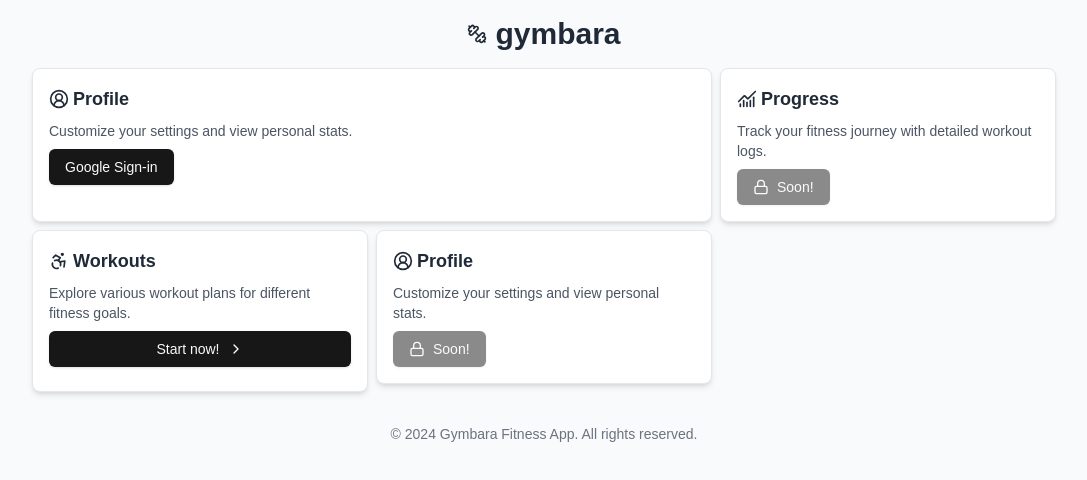
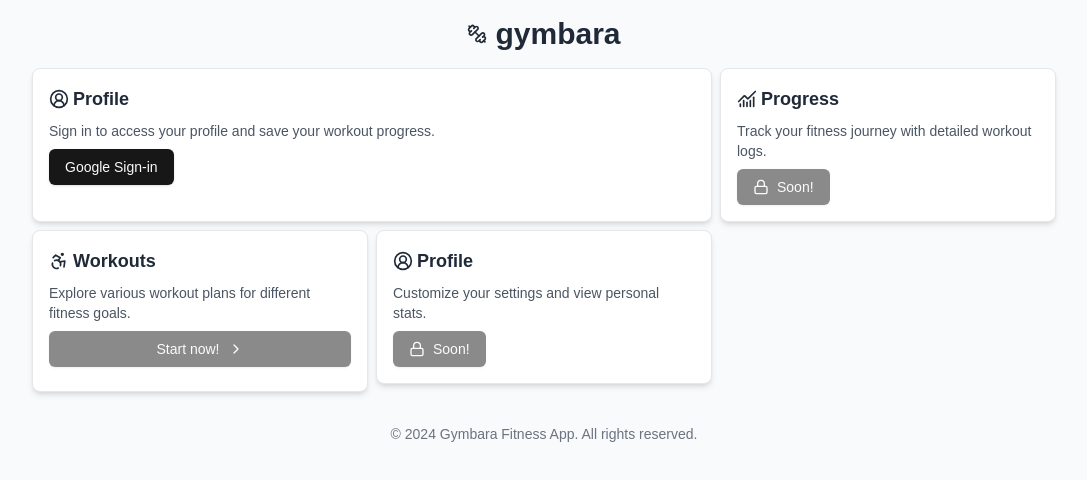
Before and after one commit to haikali3/gymbara, a Next.js app: page / in a window 1280 px wide. Shown: the top 480 px of the page, without its empty margins (96-1183 px from the left). Built offline with nearby package versions, Linux system fonts and the light colour scheme; no server answers.

Commit message:
disable button when not logged in

```diff
--- a/next.config.ts
+++ b/next.config.ts
@@ -3,6 +3,10 @@ import type { NextConfig } from "next";
 const nextConfig: NextConfig = {
   /* config options here */
   productionBrowserSourceMaps: false,
+  reactStrictMode: true,
+  images: {
+    domains: ['lh3.googleusercontent.com'],
+  }
 };
 
 export default nextConfig;
--- a/src/app/page.tsx
+++ b/src/app/page.tsx
@@ -1,3 +1,4 @@
+// eslint-next-line @next/next/no-img-element
 "use client";
 import { useRouter } from "next/navigation";
 import Footer from "../components/_layout/footer";
@@ -14,13 +15,14 @@ import { UserDetails } from "./types/type";
 import { useQuery } from "@tanstack/react-query";
 import { fetchUserDetails } from "@/utils/services/api";
 import { useState } from "react";
+import Image from "next/image";
 
 export default function Home() {
   const router = useRouter();
   const [isLoggedIn, setIsLoggedIn] = useState(false);
 
   // Check if the user is logged in using TanStack Query v5
-  const { data, isLoading, isError, refetch } = useQuery<UserDetails>({
+  const { data, isLoading, isError} = useQuery<UserDetails>({
     queryKey: ["userDetails"],
     queryFn: fetchUserDetails,
     enabled: !isLoggedIn, // Only run the query if the user is not already logged in
@@ -32,8 +34,6 @@ export default function Home() {
   } else if (isError && isLoggedIn) {
     setIsLoggedIn(false);
   }
-
-  // console.log(data?.picture)
 
   return (
     <div className="min-h-screen bg-gray-50 p-2 pt-4 pb-4 flex flex-col">
@@ -50,10 +50,12 @@ export default function Home() {
             <div className="flex flex-row items-center justify-between">
               <div className="flex items-center">
                 <div>
-                  <img
+                  <Image
                     src={data.picture}
                     alt="User Profile"
-                    className="rounded-full w-10 h-10"
+                    width={40}
+                    height={40}
+                    className="rounded-full"
                   />
                 </div>
                 <div className="flex flex-col pl-4">
@@ -69,7 +71,7 @@ export default function Home() {
                 <h3 className="text-lg font-semibold text-gray-800">Profile</h3>
               </div>
               <p className="text-sm text-gray-600 pb-2">
-                Customize your settings and view personal stats.
+                Sign in to access your profile and save your workout progress.
               </p>
               <Button onClick={() => router.push(`${process.env.NEXT_PUBLIC_API_BASE_URL}/oauth/login`)}>
                 Google Sign-in
@@ -104,7 +106,11 @@ export default function Home() {
           <p className="text-sm text-gray-600 pb-2">
             Explore various workout plans for different fitness goals.
           </p>
-          <Button onClick={() => router.push("/workouts")} className="w-full">
+          <Button
+            onClick={() => router.push("/workouts")}
+            className="w-full"
+            disabled={!isLoggedIn && isLoading}
+          >
             Start now!
             <ChevronRight className="h-4 w-4" />
           </Button>
--- a/src/app/workouts/full-body/page.tsx
+++ b/src/app/workouts/full-body/page.tsx
@@ -15,9 +15,6 @@ function FullBodyWorkoutPage() {
     queryKey: ['workoutSections'],
     queryFn: () => fetchWorkoutDetails(1), //dynamic 1,2,3
   });
-
-  console.log(isError);
-
 
   return (
     <div className="min-h-screen bg-gray-50 p-2 pt-4 pb-4 flex flex-col">
--- a/src/components/exercise-card.tsx
+++ b/src/components/exercise-card.tsx
@@ -10,7 +10,6 @@ const ExerciseCard: React.FC<ExerciseCardProps> = ({ exercise }) => {
     setWeight(Number(e.target.value));
   };
 
-  // console.log('Exercise:', exercise);
 
   return (
     <div className="bg-white border border-gray-200 pt-2 rounded-lg shadow-sm w-full max-w-md mx-auto flex flex-col gap-2 sm:gap-6">
```
